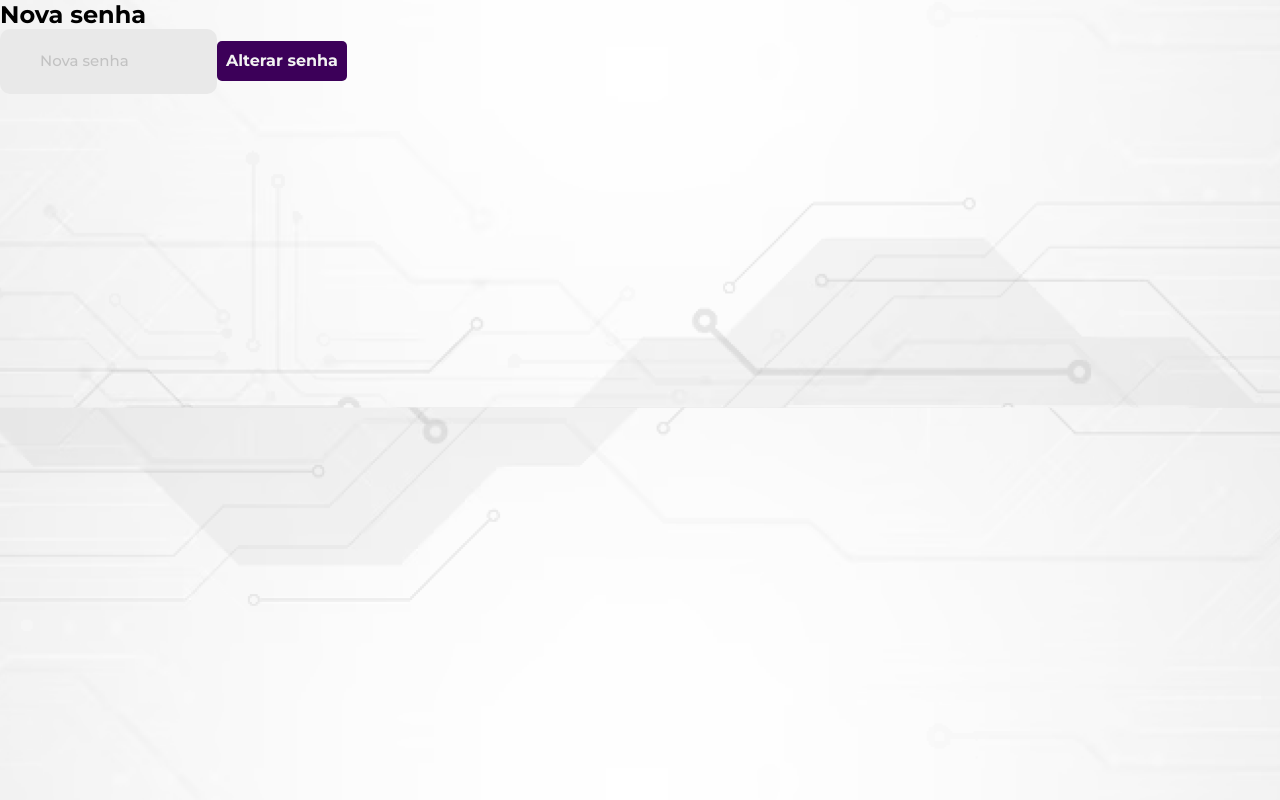
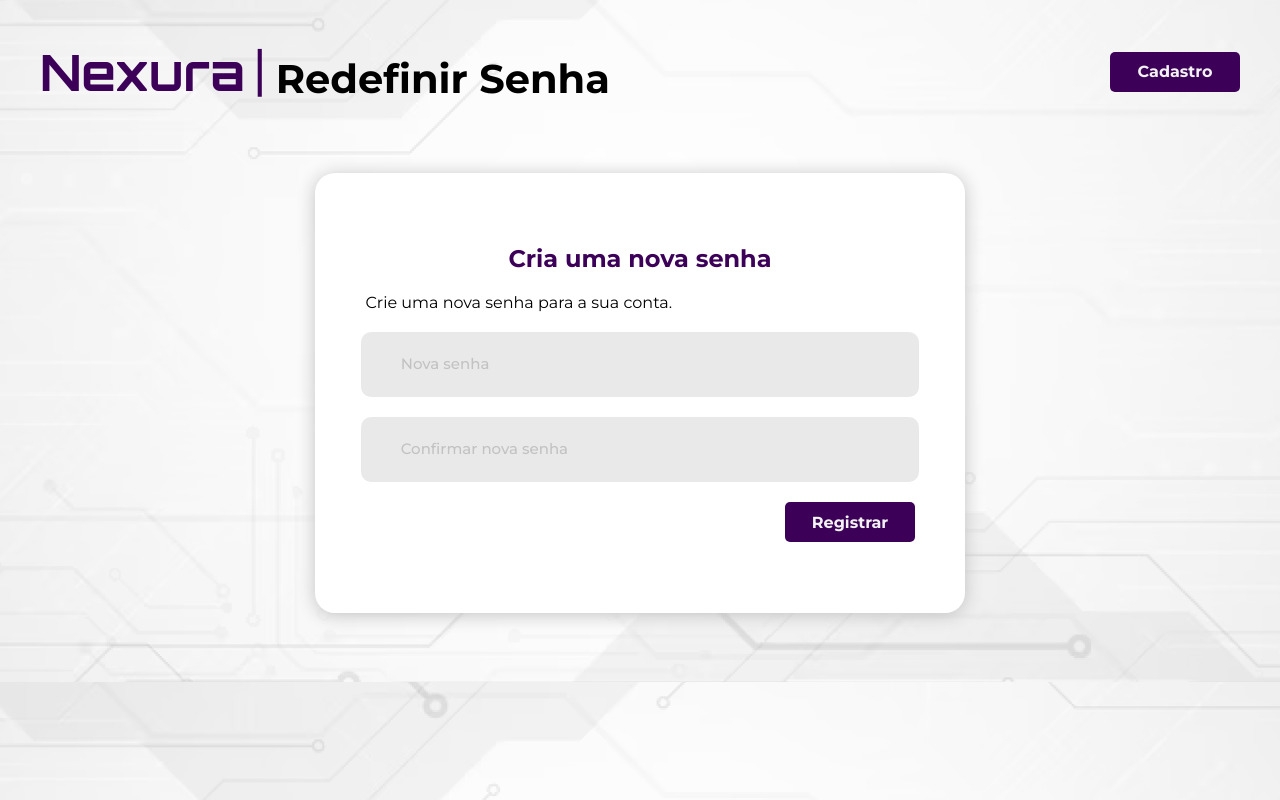
Before and after one commit to mreginal/Nexura, a React (Vite) app in the folder frontend/: page /reset-password in a window 1280 px wide. Built offline with nearby package versions, Linux system fonts and the light colour scheme.

Commit message:
feat: reset-password backend + frontend

```diff
--- a/frontend/package.json
+++ b/frontend/package.json
@@ -13,6 +13,7 @@
     "axios": "^1.13.6",
     "react": "^19.2.4",
     "react-dom": "^19.2.4",
+    "react-icons": "^5.6.0",
     "react-router-dom": "^7.13.1"
   },
   "devDependencies": {
--- a/frontend/src/components/Register/Steps/style.css
+++ b/frontend/src/components/Register/Steps/style.css
@@ -50,11 +50,3 @@
     display: flex;
     gap: 20px;
 }
-
-.error-text {
-    align-self: flex-end;
-    margin-right: 10px;
-    color: #ff4d4f;
-    font-size: 14px;
-    margin-top: 4px;
-}
--- a/frontend/src/index.css
+++ b/frontend/src/index.css
@@ -57,3 +57,11 @@ input::placeholder{
     font-size: 15px;
     color: var(--medium-grey);
 }
+
+.error-text {
+    align-self: flex-end;
+    margin-right: 10px;
+    color: #ff4d4f;
+    font-size: 14px;
+    margin-top: 4px;
+}
--- a/frontend/src/pages/Login/Login.tsx
+++ b/frontend/src/pages/Login/Login.tsx
@@ -4,6 +4,7 @@ import { loginUser } from "../../services/auth"
 import { useState } from "react"
 import { useNavigate } from "react-router-dom"
 import Header from "../../components/Header/Header"
+import { FaEnvelope } from "react-icons/fa6"
 
 export default function Login() {
 
--- a/frontend/src/pages/ResetPassword/ForgotPassword.tsx
+++ b/frontend/src/pages/ResetPassword/ForgotPassword.tsx
@@ -1,5 +1,8 @@
 import { useState } from "react"
 import axios from "axios"
+import "./style.css"
+import Header from "../../components/Header/Header"
+import { FaEnvelope } from "react-icons/fa"
 
 export default function ForgotPassword() {
   const [email, setEmail] = useState("")
@@ -13,16 +16,19 @@ export default function ForgotPassword() {
   }
 
   return (
-    <div>
-      <h2>Esqueceu a senha</h2>
-
-      <input
-        type="email"
-        placeholder="Digite seu email"
-        onChange={(e) => setEmail(e.target.value)}
-      />
-
-      <button onClick={handleSubmit}>Enviar</button>
-    </div>
+    <>
+      <div className="header-forgot-password">
+        <Header title={"Redefinir Senha"}/>
+        <button><a href="/register">Cadastro</a></button>
+      </div>
+      <div className="container-forgot-password">
+        <div className="subcontainer-forgot-password">
+          <h2>Esqueceu sua senha?</h2>
+          <p>Digite abaixo o email que você utilizou para criar sua conta, que nós te enviaremos as instruções para redefinir a sua senha.</p>
+          <input type="email" placeholder="Email" onChange={(e) => setEmail(e.target.value)}/>
+          <button onClick={handleSubmit}>Enviar</button>
+        </div>
+      </div>
+    </>
   )
 }
--- a/frontend/src/pages/ResetPassword/ResetPassword.tsx
+++ b/frontend/src/pages/ResetPassword/ResetPassword.tsx
@@ -1,12 +1,18 @@
-import { useSearchParams } from "react-router-dom"
+import { useNavigate, useSearchParams } from "react-router-dom"
 import { useState } from "react"
 import axios from "axios"
+import "./style.css"
+import Header from "../../components/Header/Header"
 
 export default function ResetPassword() {
   const [params] = useSearchParams()
   const token = params.get("token")
 
   const [password, setPassword] = useState("")
+  const [confirmPassword, setConfirmPassword] = useState("")
+  const [error, setError] = useState("")
+
+  const navigate = useNavigate()
 
   const handleReset = async () => {
     await axios.post("http://localhost:3000/api/auth/reset-password", {
@@ -15,19 +21,27 @@ export default function ResetPassword() {
     })
 
     alert("Senha alterada!")
+    navigate("/login")
   }
 
   return (
-    <div>
-      <h2>Nova senha</h2>
+    <>
+      <div className="header-forgot-password">
+        <Header title={"Redefinir Senha"}/>
+        <button><a href="/register">Cadastro</a></button>
+      </div>
+      <div className="container-forgot-password">
+        <div className="subcontainer-forgot-password">
+          <h2>Cria uma nova senha</h2>
+          <p>Crie uma nova senha para a sua conta.</p>
+          <input type="password" placeholder="Nova senha" value={password} onChange={(e) => setPassword(e.target.value)}/>
+          <input type="password" placeholder="Confirmar nova senha" value={confirmPassword} onChange={(e) => {setConfirmPassword(e.target.value) ; setError("")}}/>
 
-      <input
-        type="password"
-        placeholder="Nova senha"
-        onChange={(e) => setPassword(e.target.value)}
-      />
+          {error && <p className="error-text">{error}</p>}
 
-      <button onClick={handleReset}>Alterar senha</button>
-    </div>
+          <button onClick={handleReset}>Registrar</button>
+        </div>
+      </div>
+    </>
   )
 }
--- /dev/null
+++ b/frontend/src/pages/ResetPassword/style.css
@@ -0,0 +1,61 @@
+.header-forgot-password{
+    display: flex;
+    align-items: center;
+    justify-content: space-between;
+    padding: 40px;
+}
+
+.header-forgot-password a{
+    text-decoration: none;
+    color: var(--white-bg);
+}
+
+.container-forgot-password{
+    display: flex;
+    flex-direction: column;
+    justify-content: space-between;
+    box-sizing: border-box;
+    padding: 30px;
+    justify-content: center;
+}
+
+.subcontainer-forgot-password{
+    background-color: white;
+    border-radius: 20px;
+    box-shadow: 0px 2px 18px 0px var(--medium-grey);
+    display: flex;
+    flex-direction: column;
+    align-items: center;
+    justify-content: center;
+    align-self: center;
+    width: 50%;
+    height: 50vh;
+    padding: 20px;
+}
+
+.subcontainer-forgot-password p{
+    width: 90%;
+    text-align: justify;
+    margin: 20px 0px;
+}
+
+.subcontainer-forgot-password h2{
+    color: var(--purple-1);
+    font-weight: 700;
+}
+
+.subcontainer-forgot-password button{
+    align-self:flex-end;
+    margin-right: 30px;
+}
+
+.subcontainer-forgot-password input{
+    width: 85%;
+    margin-bottom: 20px;
+}
+
+.subcontainer-forgot-password p span{
+    color: var(--purple-1);
+    font-weight: bold;
+    font-family: var(--font-logo);
+}
```
Also changed, not shown: frontend/src/App.tsx (line endings or trailing spaces), 1 other file (tests, documents, lock files or other folders).
